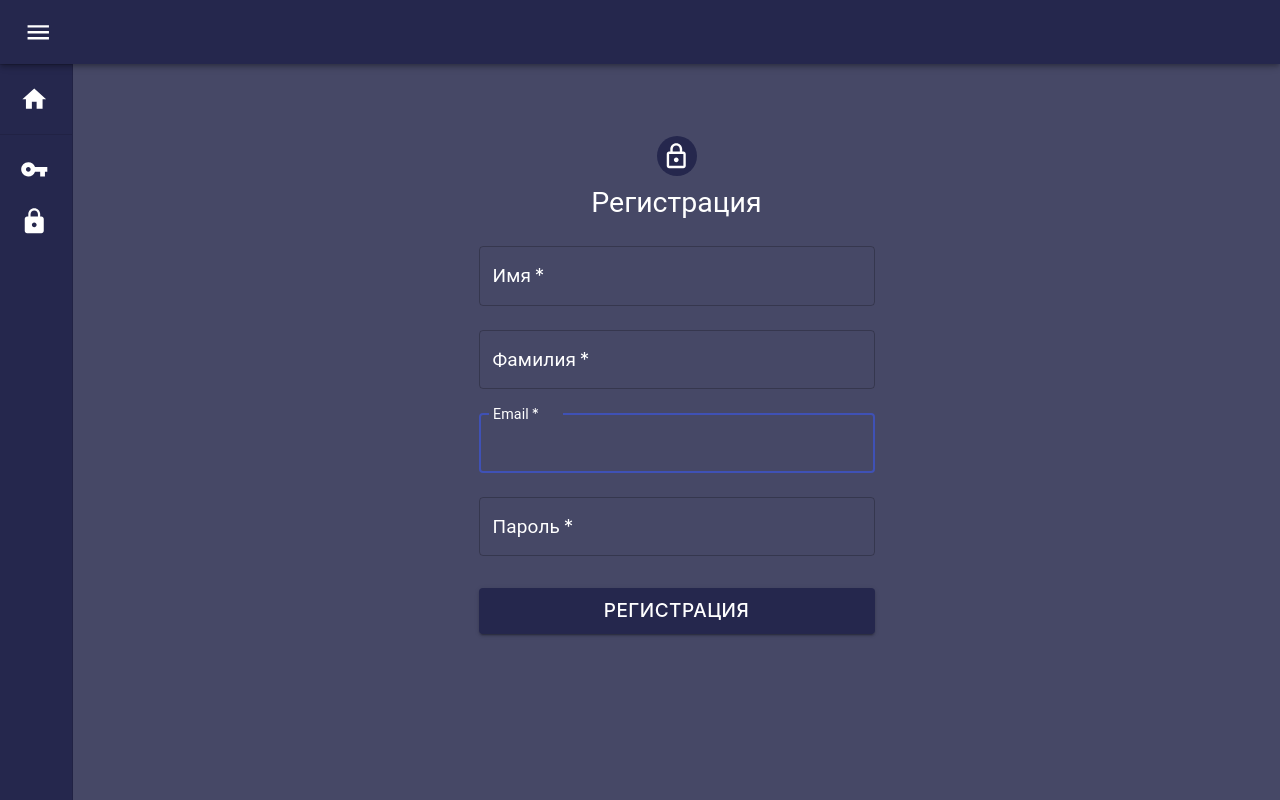
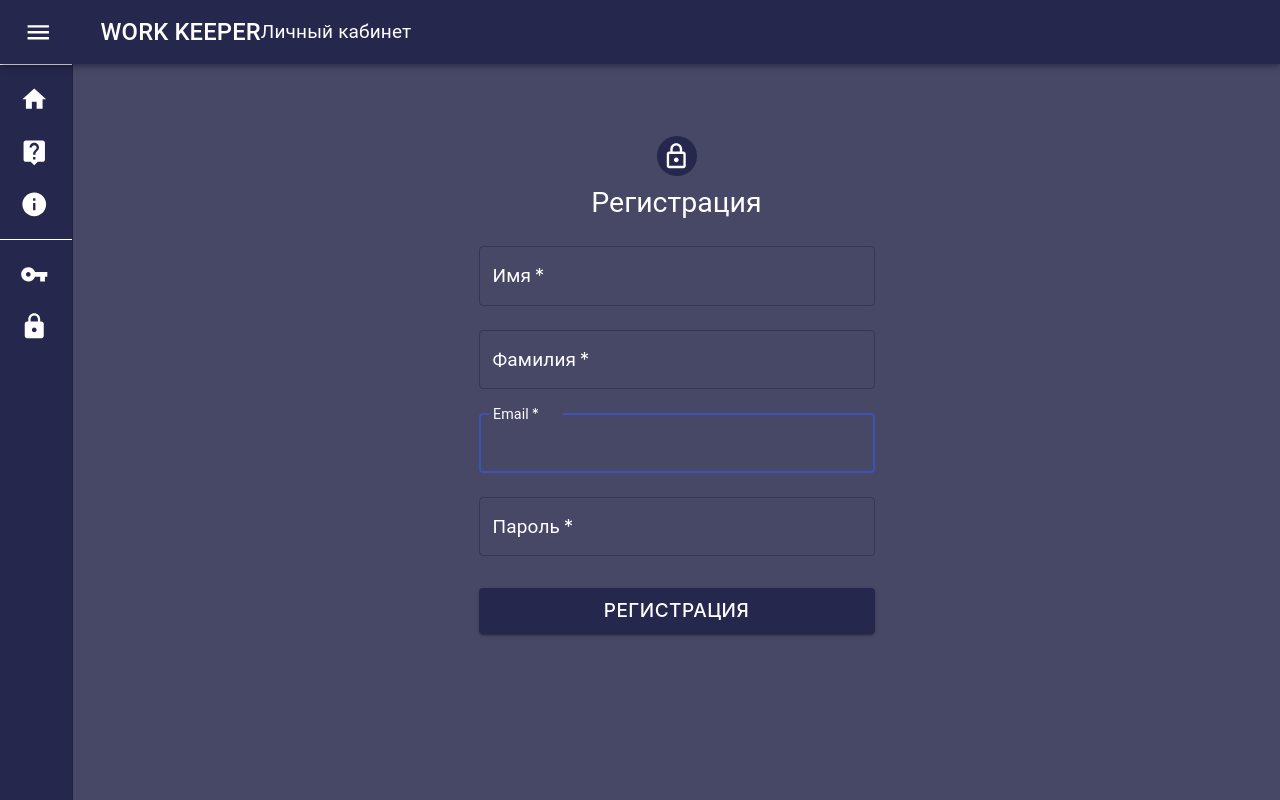
Before and after one commit to Murzabulatov/work-keeper, a React (Create React App) app in the folder frontend/: page /user/registration in a window 1280 px wide. Built offline with nearby package versions, Linux system fonts and the light colour scheme.

Commit message:
Navbar HELP and ABOUT US pages

```diff
--- a/frontend/src/components/DepartmentInfo/index.js
+++ b/frontend/src/components/DepartmentInfo/index.js
@@ -1,5 +1,5 @@
 import { Button } from '@material-ui/core';
-import React, {useContext, useEffect, useState} from 'react'
+import React, { useContext, useEffect, useState } from 'react'
 import { useDispatch, useSelector } from 'react-redux';
 import { Link, useHistory, useParams } from 'react-router-dom'
 import ModalWorker from "./ModalWorker";
@@ -32,7 +32,11 @@ const DepartmentInfo = ({ organizations }) => {
   const workersArr = useSelector(state => state.department.workers)
   console.log('workersArr', workersArr);
 
-
+  useEffect(() => {
+    return (() => {
+      dispatch(ACTION_DEP_ACTUAL.DEP_CLEAR_ACTUAL());
+    })
+  }, [])
 
   useEffect(() => {
     console.log(organizations, '<<<<<<<<<<<organizations');
@@ -75,9 +79,9 @@ const DepartmentInfo = ({ organizations }) => {
                 + Добавить сотрудника
               </Button>
               {mesFromBack &&
-              <span style={{ color: "red !important", fontSize: "small" }}>{' ' + mesFromBack}</span>}
+                <span style={{ color: "red !important", fontSize: "small" }}>{' ' + mesFromBack}</span>}
 
-            {open && <ModalWorker open={open} handleClose={handleClose} {...dep} orgID={orgID} setAddWorker={setAddWorker} setMesFromBack={setMesFromBack} />}
+              {open && <ModalWorker open={open} handleClose={handleClose} {...dep} orgID={orgID} setAddWorker={setAddWorker} setMesFromBack={setMesFromBack} />}
             </>
             : ''}
 
--- a/frontend/src/components/Navbar/Navbar.jsx
+++ b/frontend/src/components/Navbar/Navbar.jsx
@@ -22,11 +22,14 @@ import MeetingRoomIcon from '@material-ui/icons/MeetingRoom';
 import AccountCircleIcon from '@material-ui/icons/AccountCircle';
 import VideocamIcon from '@material-ui/icons/Videocam';
 import ChatIcon from '@material-ui/icons/Chat';
+import LiveHelpIcon from '@material-ui/icons/LiveHelp';
+import InfoIcon from '@material-ui/icons/Info';
 
 import './navbar.css'
-import {Link, useHistory} from "react-router-dom";
-import {useDispatch, useSelector} from "react-redux";
+import { Link, useHistory } from "react-router-dom";
+import { useDispatch, useSelector } from "react-redux";
 import * as ACTION_TASKS from "../../redux/actions/regAndLog";
+import { Typography } from '@material-ui/core';
 
 const drawerWidth = 240;
 
@@ -91,12 +94,13 @@ const useStyles = makeStyles((theme) => ({
   },
 }));
 
-export default function MiniDrawer({children}) {
+export default function MiniDrawer({ children }) {
 
   const aboutMe = useSelector(state => state.aboutMe)
   const { userID, name, surname } = useSelector(state => state.user)
   const dispatch = useDispatch()
 
+  const depActual = useSelector(state => state.department)
 
   const handleQuit = () => {
     dispatch(ACTION_TASKS.LOGOUT())
@@ -140,6 +144,25 @@ export default function MiniDrawer({children}) {
           >
             <MenuIcon />
           </IconButton>
+
+          {/* >>>>>>>>>>>>>>>>>>>>>>>>>>>>>>>>>>> */}
+          <Link to={'/'} className="nav-link">
+            <Typography variant="h6" noWrap>
+              WORK KEEPER {' '}
+            </Typography>
+          </Link>
+
+          <Typography variant="subtitle1" noWrap>
+            {name} {surname}
+          </Typography>
+
+          <Link to={`/profile/${userID}`} className="nav-link">
+            <Typography variant="subtitle1" noWrap>
+              Личный кабинет
+            </Typography>
+          </Link>
+          {/* >>>>>>>>>>>>>>>>>>>>>>>>>>>>>>>>>>> */}
+
         </Toolbar>
       </AppBar>
       <Drawer
@@ -171,7 +194,7 @@ export default function MiniDrawer({children}) {
                 </ListItemText>
               </ListItem>
             </Link>
-            {aboutMe.isMe ?
+            {aboutMe.isMe && Object.keys(depActual).length ?
               <>
                 <Link to="/videochat" className="nav-link">
                   <ListItem button>
@@ -191,6 +214,23 @@ export default function MiniDrawer({children}) {
                 </Link>
               </>
               : ''}
+
+            <Link to="#" className="nav-link">
+              <ListItem button>
+                <ListItemIcon><LiveHelpIcon /></ListItemIcon>
+                <ListItemText>
+                  Помощь
+                </ListItemText>
+              </ListItem>
+            </Link>
+            <Link to="#" className="nav-link">
+              <ListItem button>
+                <ListItemIcon><InfoIcon /></ListItemIcon>
+                <ListItemText>
+                  О нас
+                </ListItemText>
+              </ListItem>
+            </Link>
 
           </List>
 
--- a/frontend/src/components/Navbar/navbar.css
+++ b/frontend/src/components/Navbar/navbar.css
@@ -14,3 +14,7 @@ a {
 .makeStyles-toolbar-9 {
   vertical-align: middle;
 }
+
+.MuiDivider-root {
+  background-color: white !important
+}
--- a/frontend/src/redux/actions/actionTypes.js
+++ b/frontend/src/redux/actions/actionTypes.js
@@ -16,7 +16,8 @@ const REGISTRATION = 'REGISTRATION',
   MAIN_DEPARTMENTS = 'MAIN_DEPARTMENTS',
   MAIN_ORGANIZATIONS = 'MAIN_ORGANIZATIONS',
   MAIN_CREATOR_ORGANIZATIONS = 'MAIN_CREATOR_ORGANIZATIONS',
-  MAIN_CREATOR_DEPARTMENTS = 'MAIN_CREATOR_DEPARTMENTS';
+  MAIN_CREATOR_DEPARTMENTS = 'MAIN_CREATOR_DEPARTMENTS',
+  DEP_CLEAR_ACTUAL = 'DEP_CLEAR_ACTUAL';
 
 
 export {
@@ -38,5 +39,6 @@ export {
   MAIN_DEPARTMENTS,
   MAIN_ORGANIZATIONS,
   MAIN_CREATOR_ORGANIZATIONS,
-  MAIN_CREATOR_DEPARTMENTS
+  MAIN_CREATOR_DEPARTMENTS,
+  DEP_CLEAR_ACTUAL
 }
--- a/frontend/src/redux/actions/depActualActions.js
+++ b/frontend/src/redux/actions/depActualActions.js
@@ -8,11 +8,18 @@ const DEP_ACTUAL = (depObject) => {
   }
 };
 
+const DEP_CLEAR_ACTUAL = () => {
+  return {
+    type: ACTIONS_TYPES.DEP_CLEAR_ACTUAL,
+    payload: {}
+  }
+};
 
 
 
 
 
 export {
-  DEP_ACTUAL
+  DEP_ACTUAL,
+  DEP_CLEAR_ACTUAL
 }
--- a/frontend/src/redux/reducers/actualDepReducer.js
+++ b/frontend/src/redux/reducers/actualDepReducer.js
@@ -9,6 +9,11 @@ const actualDepReducer = (state = {}, action) => {
         ...action.payload
       }
 
+    case ACTION_TYPES.DEP_CLEAR_ACTUAL:
+      return {}
+
+
+
     default:
       return state
   }
```
